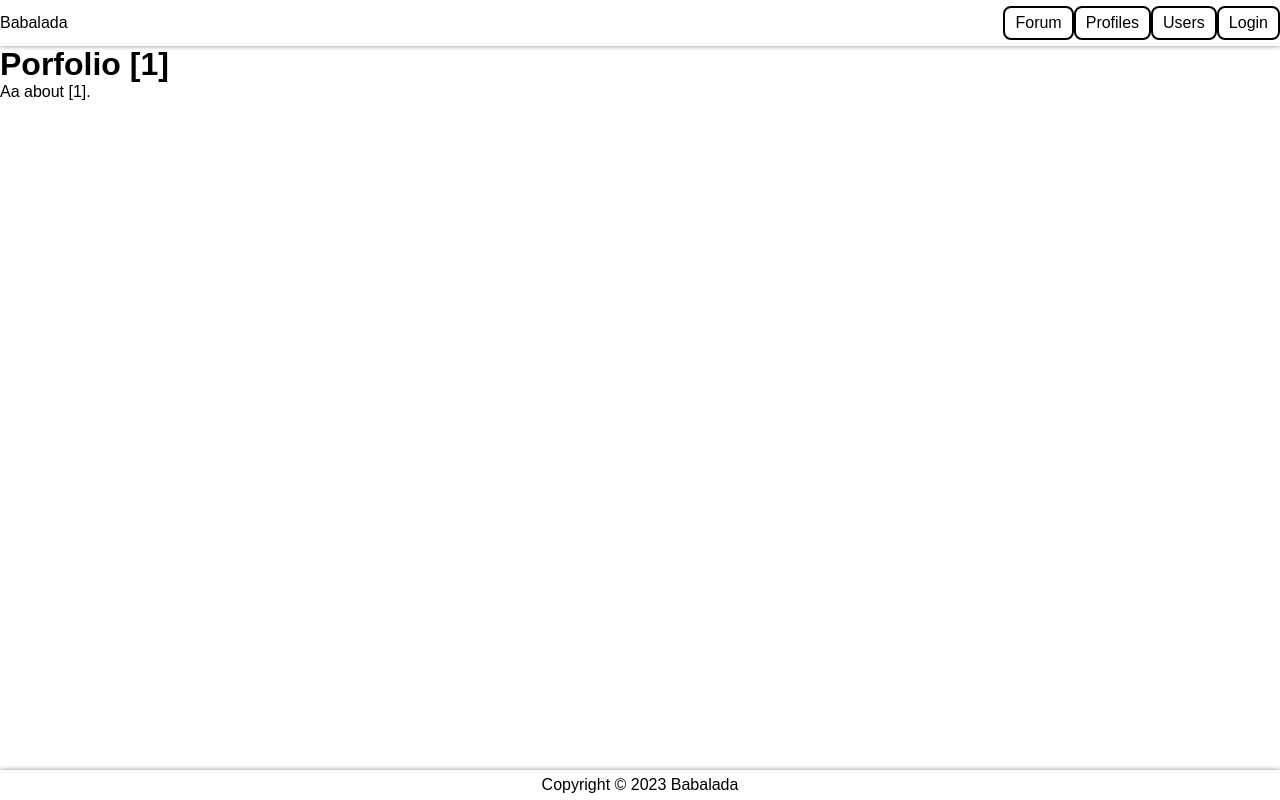
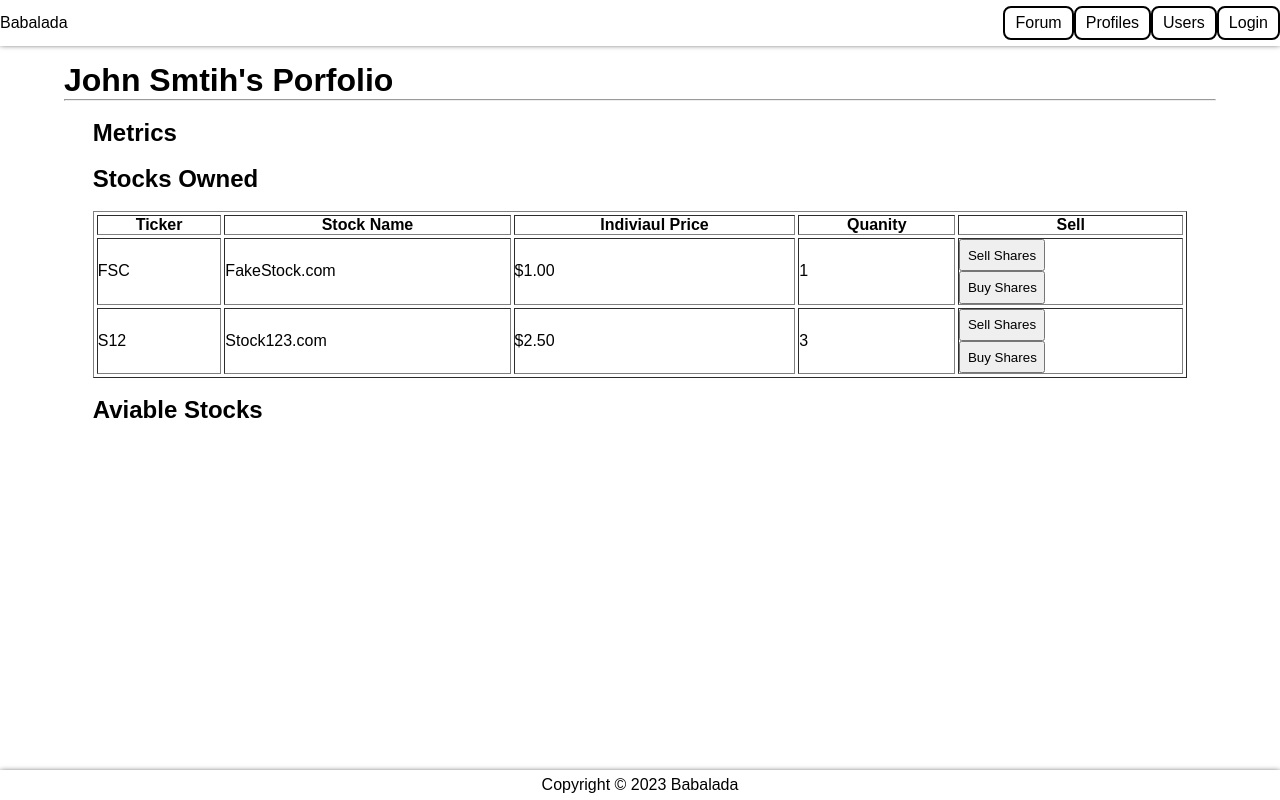
Before and after one commit to jigglytep/babalada, a SvelteKit app: page /p/1 in a window 1280 px wide. Built offline with nearby package versions, Linux system fonts and the light colour scheme.

Commit message:
Prototype ui for portfolio

```diff
--- a/src/routes/p/[slug]/+page.svelte
+++ b/src/routes/p/[slug]/+page.svelte
@@ -1,7 +1,78 @@
 <script lang="ts">
   import type { PageData } from "./$types";
   export let data: PageData;
+  let stocks = [
+    {ticker: "FSC", name:"FakeStock.com", price: "$1.00", quanity: "1"},
+    {ticker: "S12", name: "Stock123.com", price: "$2.50", quanity: "3"}
+  ]
+  function sell() {
+    console.log("Sell");
+  }
+
+  function buy() {
+    console.log("Buy")
+  }
+
+  let name : string = "John Smtih"
+
 </script>
 
-<h1>Porfolio [{data.slug}]</h1>
-<p>Aa about [{data.slug}].</p>
+<div id="main-container">
+  <h1>{name}'s Porfolio </h1>
+  <hr />
+  <br />
+  <div id="secondary-container">
+    <h2>Metrics</h2>
+    <br />
+    <h2>Stocks Owned</h2>
+    <br />
+    {#if stocks.length === 0}
+      <p>You currently have 0 stocks to display</p>
+    {:else}
+    <table border={1} width="100%" cellspacing="3">
+      <thead>
+        <tr>
+          <th>Ticker</th>
+          <th>Stock Name</th>
+          <th>Indiviaul Price</th>
+          <th>Quanity</th>
+          <th>Sell</th>
+          </tr>
+      </thead>
+      <tbody>
+        {#each stocks as stock}
+          <tr>
+            <td>{stock.ticker}</td>
+            <td>{stock.name}</td>
+            <td>{stock.price}</td>
+            <td>{stock.quanity}</td>
+            <td><button on:click={sell}>Sell Shares</button><button on:click={buy}>Buy Shares</button></td>
+          </tr>
+          {/each}
+      </tbody>
+    </table>
+    {/if}
+    <br />
+    <h2>Aviable Stocks</h2>
+    <br />
+  </div>
+</div>
+
+<style>
+  #main-container {
+    width: 90%;
+    margin: auto;
+    padding-top: 1em;
+  }
+
+  #secondary-container {
+    width: 95%;
+    margin: auto;
+  }
+
+  button {
+    display: block;
+    padding: .5em;
+  }
+
+</style>
```
